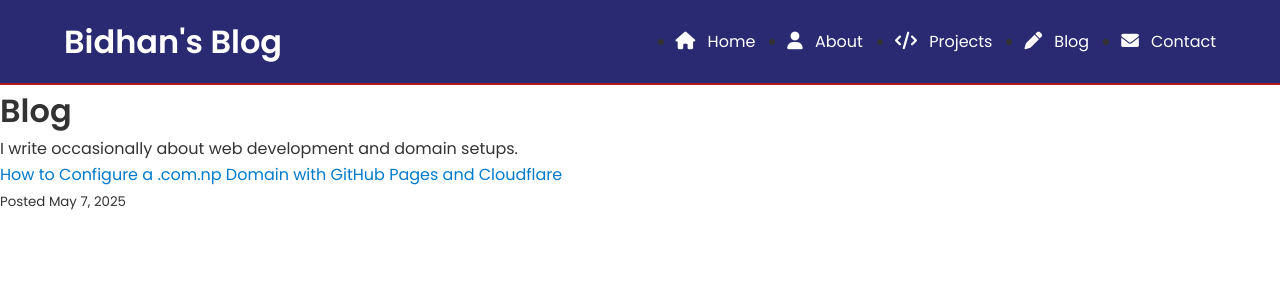
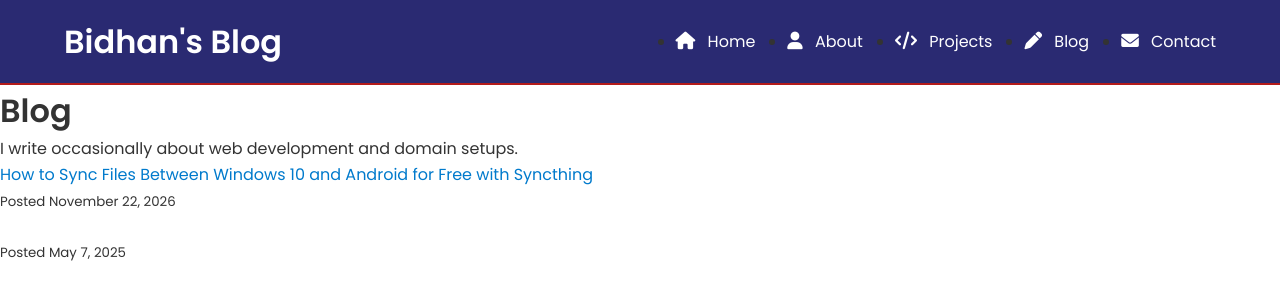
Before and after one commit to shresthabidhan/shresthabidhan.github.io, a plain HTML site: page blog/index.html in a window 1280 px wide. Drawn offline with Linux system fonts and the light colour scheme; a script that the page names is missing.

Commit message:
Update blog index with new article link and date

```diff
--- a/blog/index.html
+++ b/blog/index.html
@@ -29,7 +29,16 @@
 
   <ul>
     <li>
-      <a href="com-np-guide.html">How to Configure a .com.np Domain with GitHub Pages and Cloudflare</a>
+      <a href="com-np-guide.html">How to Sync Files Between Windows 10 and Android for Free with Syncthing</a>
+      <br>
+      <small>Posted November 22, 2026</small>
+    </li>
+  </ul>
+
+
+  <ul>
+    <li>
+      <a href="Syncthing"></a>
       <br>
       <small>Posted May 7, 2025</small>
     </li>
```
